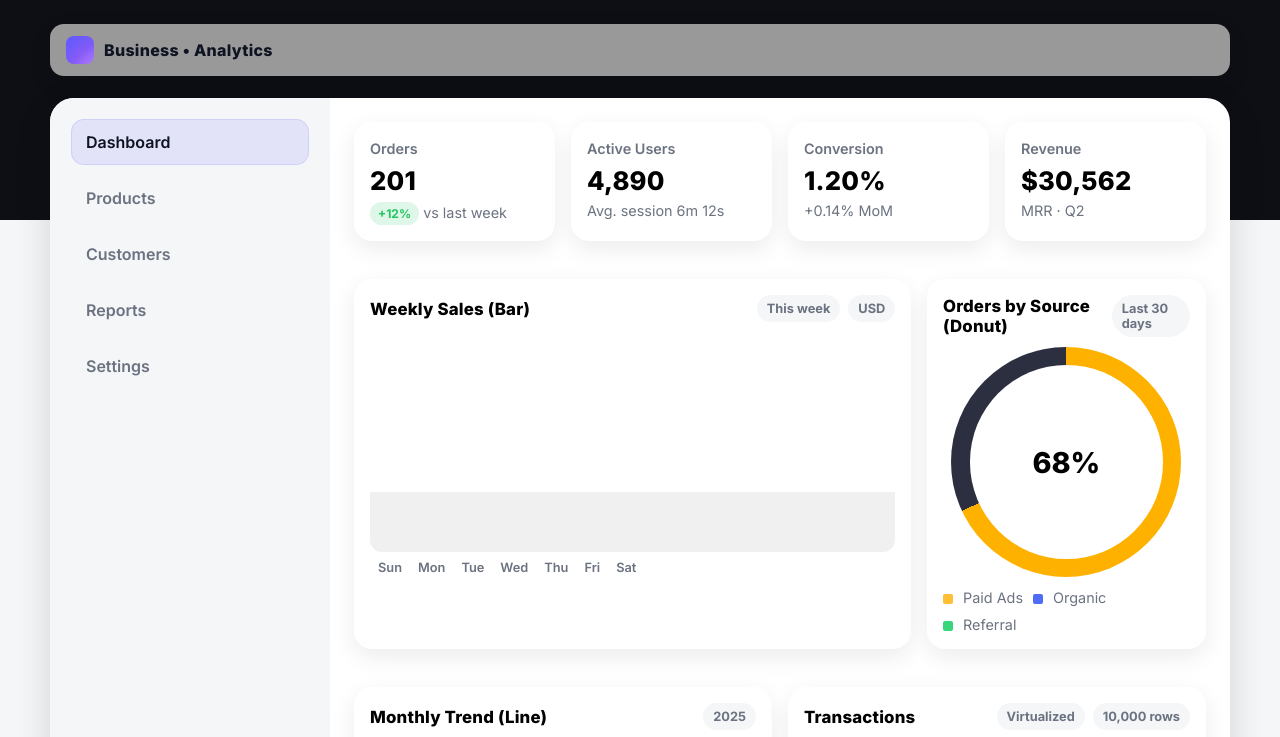
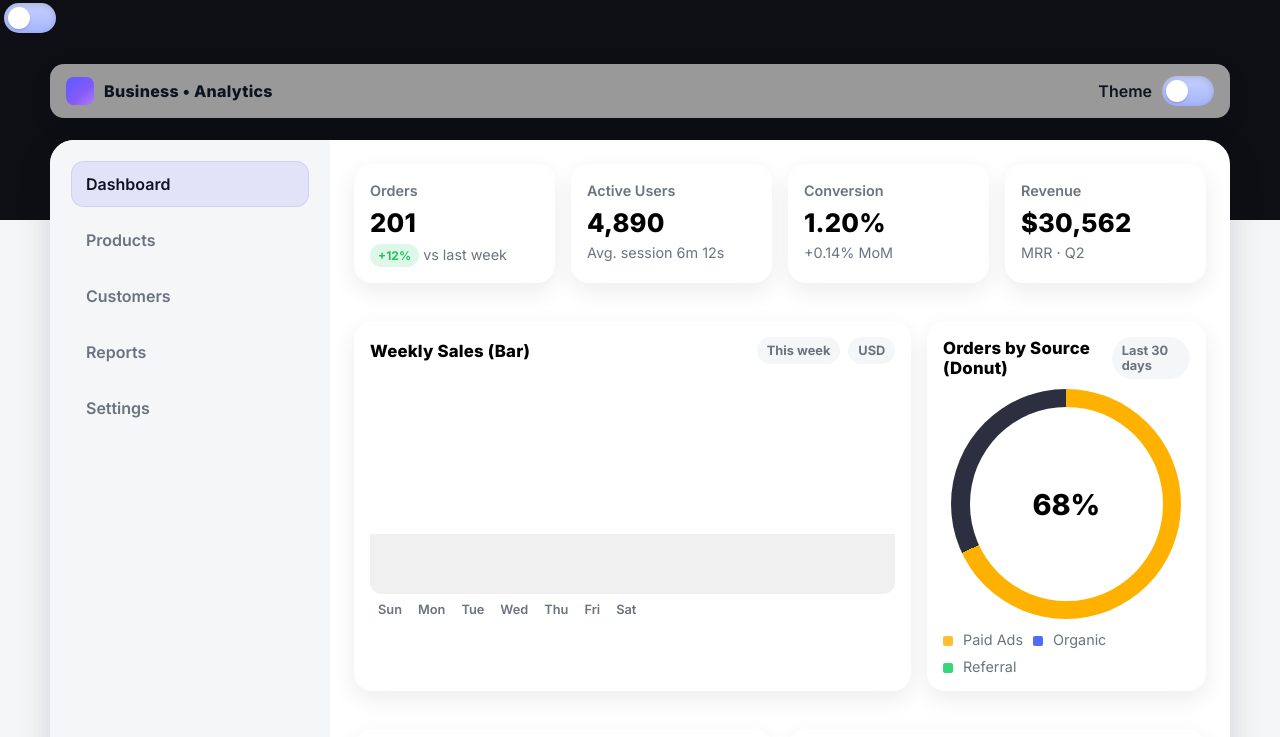
Before and after one commit to Varshini2619/Datavisualization, a plain HTML site: page index.html in a window 1280 px wide. Shown: the top 737 px of the page. Drawn offline with Linux system fonts and the light colour scheme.

Commit message:
Update index.html

```diff
--- a/index.html
+++ b/index.html
@@ -9,12 +9,18 @@
 </head>
 <body>
 
+  <input class="theme-toggle" id="theme" type="checkbox" />
 
   <header class="nav" aria-label="Top Navigation">
     <div class="brand">
       <span class="brand-badge" aria-hidden="true"></span>
       <span>Business • Analytics</span>
     </div>
+    <div class="spacer"></div>
+    <label class="theme-switch" for="theme" title="Toggle Light/Dark">
+      <span>Theme</span>
+      <span aria-hidden="true" class="theme-toggle" style="pointer-events:none"></span>
+    </label>
   </header>
 
   <main class="app">
```
